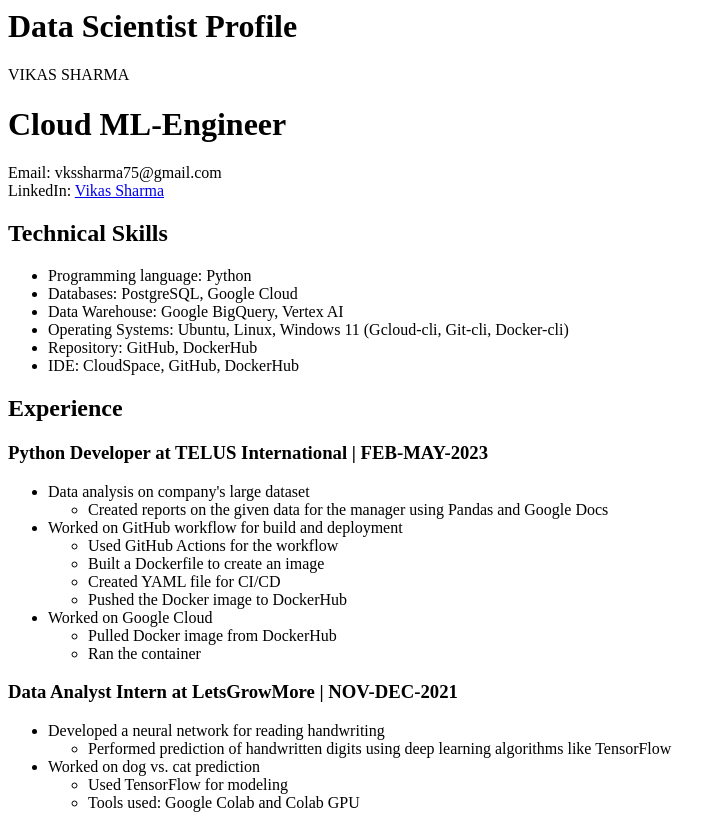
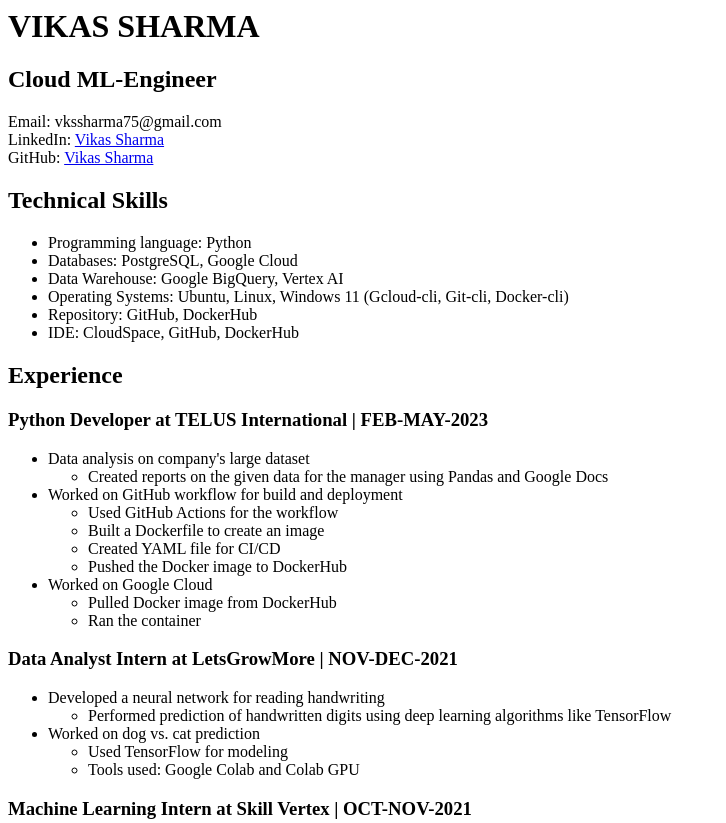
Before and after one commit to VikasSharma707/VikasSharma707.github.io, a plain HTML site: page index.html in a window 1280 px wide. Shown: the top 823 px of the page, without its empty margins (0-726 px from the left). Drawn offline with Linux system fonts and the light colour scheme.

Commit message:
Update Head

```diff
--- a/index.html
+++ b/index.html
@@ -1,8 +1,10 @@
-<h1>Data Scientist Profile</h1>
-<div class="name">VIKAS SHARMA</div>
-<h1>Cloud ML-Engineer</h1>
+<div class="name">
+  <h1>VIKAS SHARMA</h1>
+</div>
+<h2>Cloud ML-Engineer</h2>
   <div class="email">Email: vkssharma75@gmail.com</div>
   <div class="linkedin">LinkedIn: <a href="https://www.linkedin.com/in//vikas-kumar707/" target="_blank">Vikas Sharma</a>
+  <div class="GitHUB">GitHub: <a href="https://github.com/VikasSharma707" target="_blank">Vikas Sharma</a>
 </div>
 <h2>Technical Skills</h2>
 <ul>
```
